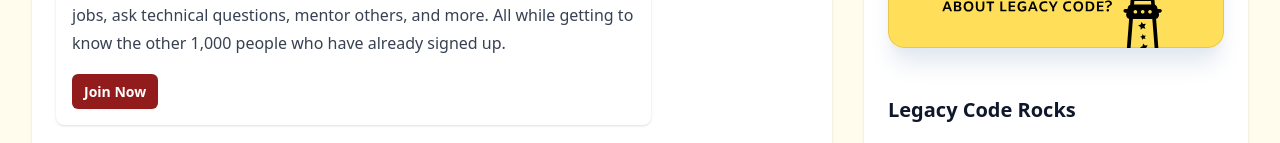
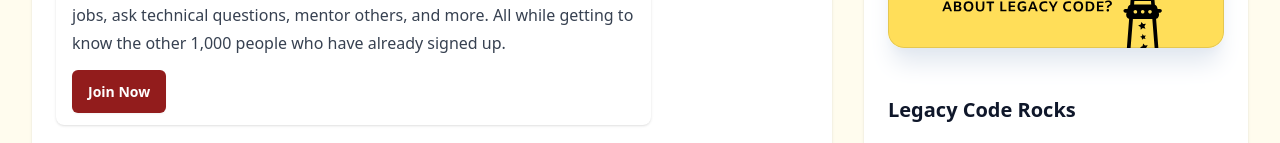
Before and after one commit to legacycoderocks/website, a Next.js app: page /community in a window 1280 px wide. Shown: the part 501-644 px from the top of the page. Built offline with nearby package versions, Linux system fonts and the light colour scheme; a web font is replaced by a local one.

Commit message:
A fake change to test Chromatic CI integration

```diff
--- a/src/components/SignUpButton.jsx
+++ b/src/components/SignUpButton.jsx
@@ -3,7 +3,7 @@
     <div className="not-prose mb-5">
       <a
         href={href}
-        className="rounded-md bg-brand-red-600 px-3 py-2 text-sm font-semibold text-white shadow-sm hover:bg-brand-red-400 focus-visible:outline focus-visible:outline-2 focus-visible:outline-offset-2 focus-visible:outline-brand-red-600"
+        className="rounded-md bg-brand-red-600 px-4 py-3 text-sm font-semibold text-white shadow-sm hover:bg-brand-red-400 focus-visible:outline focus-visible:outline-2 focus-visible:outline-offset-2 focus-visible:outline-brand-red-600"
       >
         {children}
       </a>
```
